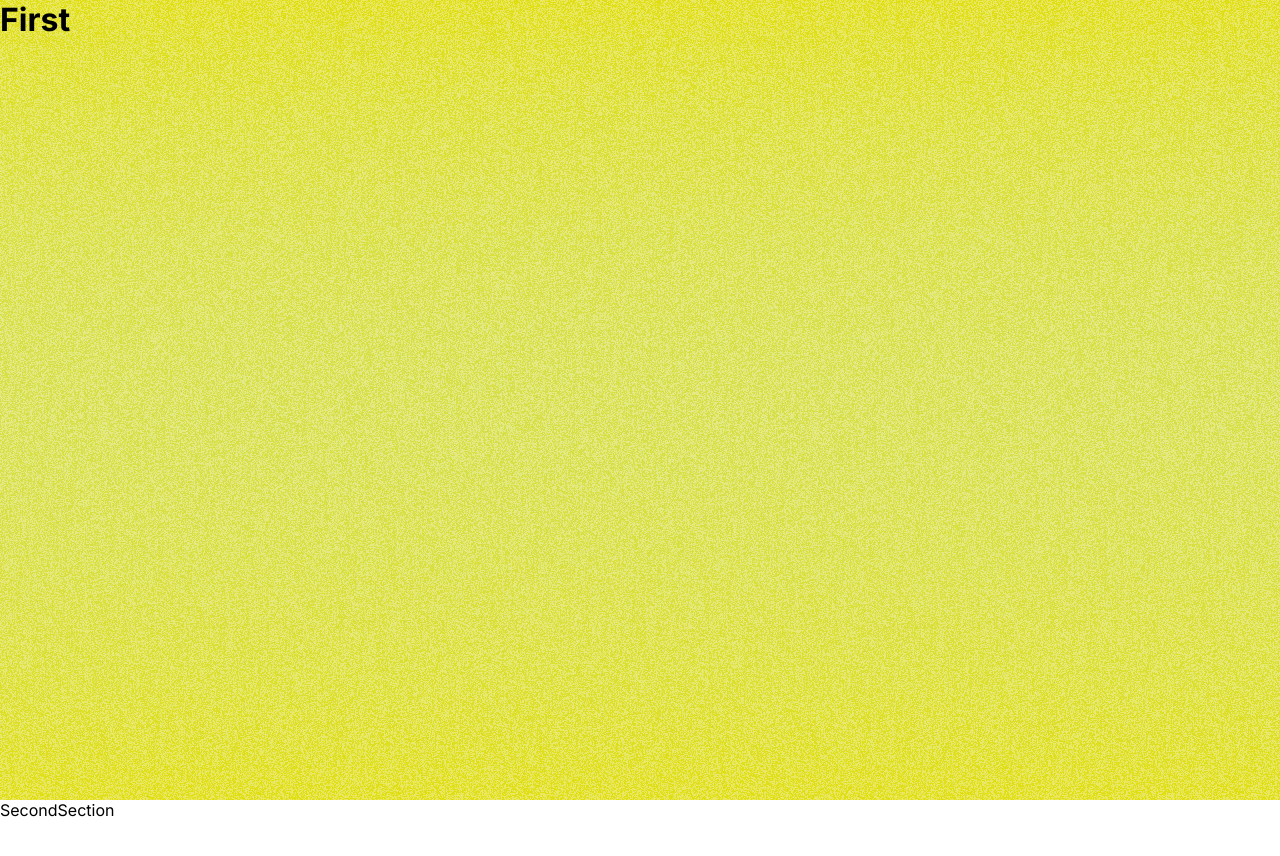
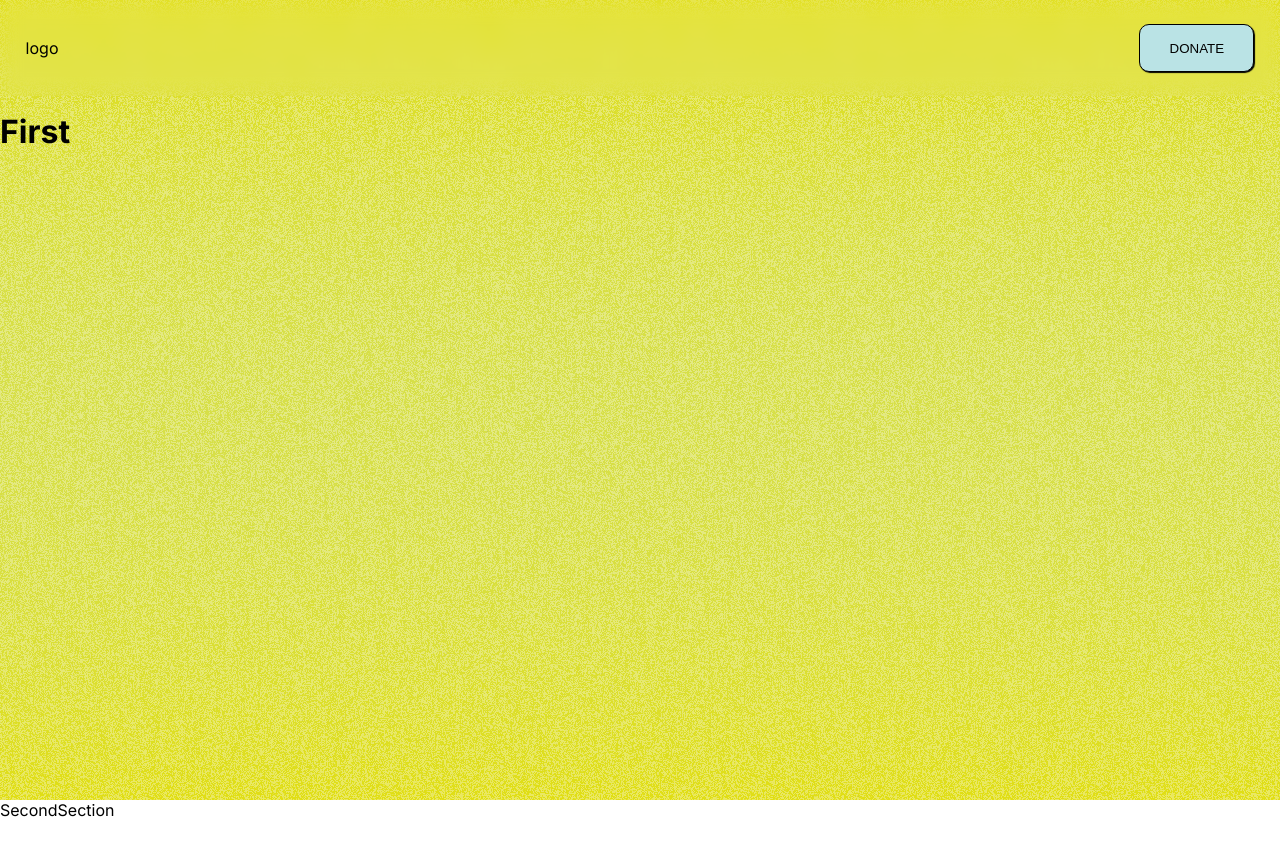
Before and after one commit to heckspoiler/technorama_2050, a Next.js app: page /home in a window 1280 px wide. Shown: the top 856 px of the page. Built offline with nearby package versions, Linux system fonts and the light colour scheme.

Commit message:
header added, donate button added

```diff
--- a/app/layout.js
+++ b/app/layout.js
@@ -1,4 +1,5 @@
 import { Inter } from 'next/font/google';
+import Header from '../components/header/header';
 import './globals.css';
 
 const inter = Inter({ subsets: ['latin'] });
@@ -12,7 +13,10 @@ export const metadata = {
 export default function RootLayout({ children }) {
   return (
     <html lang="en">
-      <body className={inter.className}>{children}</body>
+      <body className={inter.className}>
+        <Header />
+        {children}
+      </body>
     </html>
   );
 }
--- /dev/null
+++ b/components/header/donateButton/donateButton.js
@@ -0,0 +1,11 @@
+import React from 'react';
+import Link from 'next/link';
+import styles from './donateButton.module.css';
+
+export const DonateButton = () => {
+  return (
+    <Link href="https://ozelot.ltd/" target="_blank">
+      <button className={styles.button}>donate</button>
+    </Link>
+  );
+};
--- /dev/null
+++ b/components/header/donateButton/donateButton.module.css
@@ -0,0 +1,20 @@
+.button {
+    height: calc(2rem + 2vh);
+    width: calc(4rem + 4vw);
+    background-color: #BAE3E5;
+    text-transform: uppercase;
+    outline: none !important;
+    border: 1px solid black;
+    box-shadow: 1px 1px 1px black;
+    transition: box-shadow 0.2s ease-in-out, background-color 0.2s ease-in-out;
+    border-radius: 10px;
+}
+
+.button:hover {
+    cursor: pointer;
+    background-color: #c6f0f3;
+}
+
+.button:active {
+    box-shadow: none;
+}
--- /dev/null
+++ b/components/header/header.js
@@ -0,0 +1,18 @@
+import React from 'react';
+import Link from 'next/link';
+import { DonateButton } from './donateButton/donateButton';
+import Logo from './logo/logo';
+import styles from './header.module.css';
+
+const Header = () => {
+  return (
+    <header className={styles.header}>
+      <Link href="www.google.ch">
+        <Logo />
+      </Link>
+      <DonateButton />
+    </header>
+  );
+};
+
+export default Header;
--- /dev/null
+++ b/components/header/header.module.css
@@ -0,0 +1,12 @@
+.header {
+    height: 4rem;
+    width: 100%;
+    background-color: rgba(255, 255, 255, 0);
+    display: flex;
+    justify-content: space-between;
+    align-items: center;
+    padding: 3rem 2vw;
+    position: fixed;
+    z-index: 10;
+    backdrop-filter: blur(10px)
+}
--- /dev/null
+++ b/components/header/logo/logo.js
@@ -0,0 +1,7 @@
+import React from 'react';
+
+const Logo = () => {
+  return <div>logo</div>;
+};
+
+export default Logo;
--- a/components/home/firstSection/firstSection.module.css
+++ b/components/home/firstSection/firstSection.module.css
@@ -1,5 +1,6 @@
 .firstContainer {
-    height: 100vh;
+    height: calc(100vh - 7rem);
     width: 100%;
     background-color: transparent;
+    margin-top: 7rem;
 }
```
Also changed, not shown: components/header/logo/logo.module.css (added).
